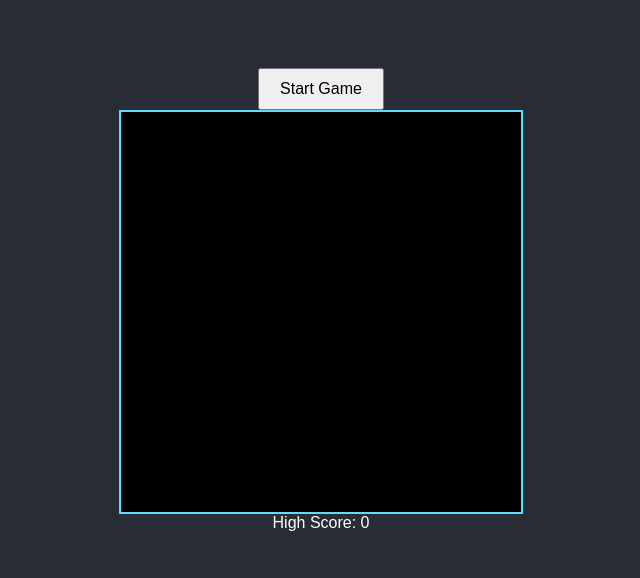
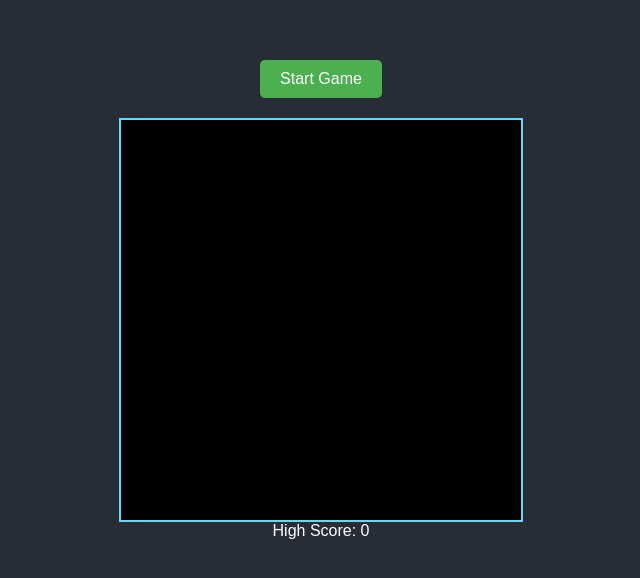
Before and after one commit to akb-ak/akb-ak.github.io, a plain HTML site: page index.html in a window 1280 px wide. Shown: the part 110-688 px from the top of the page, without its empty margins (319-959 px from the left). Drawn offline with Linux system fonts and the light colour scheme.

Commit message:
Extra Styling

```diff
--- a/index.html
+++ b/index.html
@@ -36,10 +36,19 @@
             color: #61dafb;
         }
         #startButton {
-            margin-top: 20px;
+            display: block;
+            margin: 20px auto;
             padding: 10px 20px;
+            background-color: #4CAF50;
+            color: white;
+            border: none;
+            border-radius: 5px;
             font-size: 16px;
             cursor: pointer;
+            text-align: center;
+        }
+        #startButton:hover {
+            background-color: #45a049;
         }
     </style>
 </head>
```
